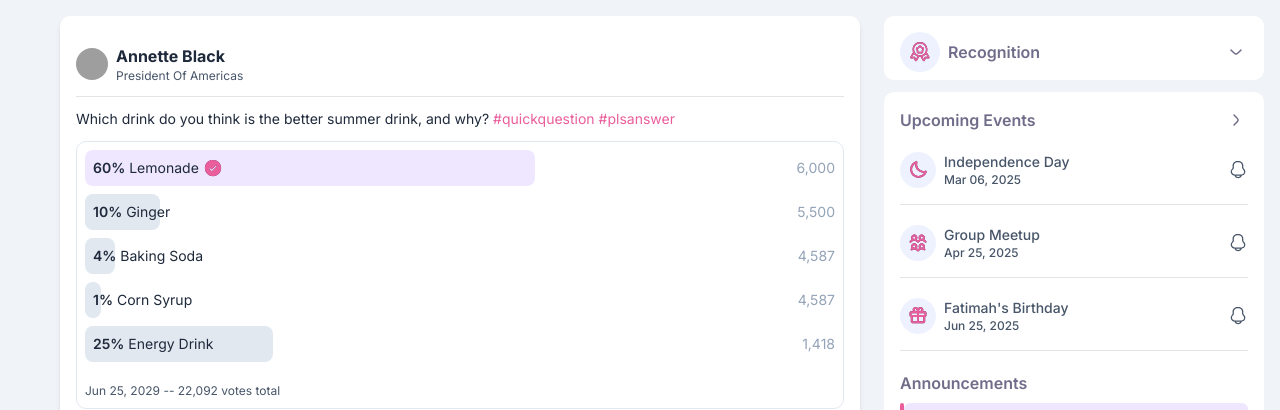
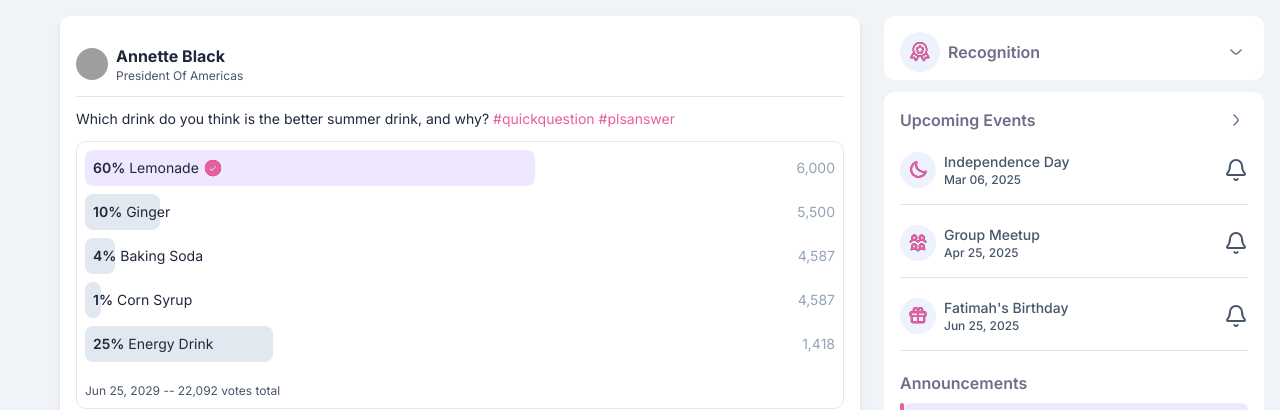
Before and after one commit to Ishmael-a/rgtportal-frontend, a React (Vite) app: page /feed in a window 1280 px wide. Shown: the top 410 px of the page. Built offline with nearby package versions, Linux system fonts and the light colour scheme; grey boxes are pictures that could not be loaded.

Commit message:
added toggle for reminding due dates of upcoming events

```diff
--- a/src/components/EventList.tsx
+++ b/src/components/EventList.tsx
@@ -1,3 +1,6 @@
+import { Bell } from "lucide-react";
+import { useState } from "react";
+
 export interface IEventList {
   event: "holiday" | "birthday" | "meeting";
   date: string;
@@ -5,6 +8,12 @@ export interface IEventList {
 }
 
 const EventList: React.FC<IEventList> = ({ event, date, title }) => {
+  const [ringBell, setRingBell] = useState(false);
+
+  const handleRingBell = () => {
+    setRingBell(!ringBell);
+    console.log("ring...");
+  };
 
   return (
     <div className="flex items-center justify-between border-b pb-4">
@@ -25,7 +34,13 @@ const EventList: React.FC<IEventList> = ({ event, date, title }) => {
           <p className="text-rgtgray text-xs font-medium">{date}</p>
         </div>
       </div>
-      <img src="/Notification 3.svg" alt="notification" className="cursor-pointer" />
+
+      <Bell
+        onClick={handleRingBell}
+        className={`cursor-pointer text-rgtgray ${
+          ringBell ? "fill-rgtpurple stroke-0" : ""
+        }`}
+      />
     </div>
   );
 };
--- a/src/pages/Feed.tsx
+++ b/src/pages/Feed.tsx
@@ -38,7 +38,7 @@ const Feed = () => {
             </div>
             <img
               src="/Down 2.svg"
-              className={`hover:bg-slate-200 rounded-full transition-all duration-300 ease-in ${
+              className={`hover:bg-slate-200 rounded-full transition-all duration-300 ease-in cursor-pointer ${
                 showRecognition ? "rotate-180" : ""
               }`}
               onClick={() => setShowRecognition(!showRecognition)}
@@ -46,7 +46,20 @@ const Feed = () => {
           </div>
 
           {/* Recognition List */}
-          <div className="flex flex-col space-y-3 overflow-y-scroll h-36">
+          <div
+            className="flex flex-col space-y-3 overflow-y-scroll h-36"
+            style={{
+              scrollbarWidth: "none" /* Firefox */,
+              msOverflowStyle: "none" /* IE and Edge */,
+            }}
+          >
+            <style>
+              {`
+                .hide-scrollbar::-webkit-scrollbar {
+                display: none; /* Chrome, Safari, and Opera */
+                 }
+              `}
+            </style>
             {recognees.map((recognee, index) => (
               <div
                 className="flex justify-between items-center bg-slate-100 p-2 rounded-md text-sm font-medium"
```
